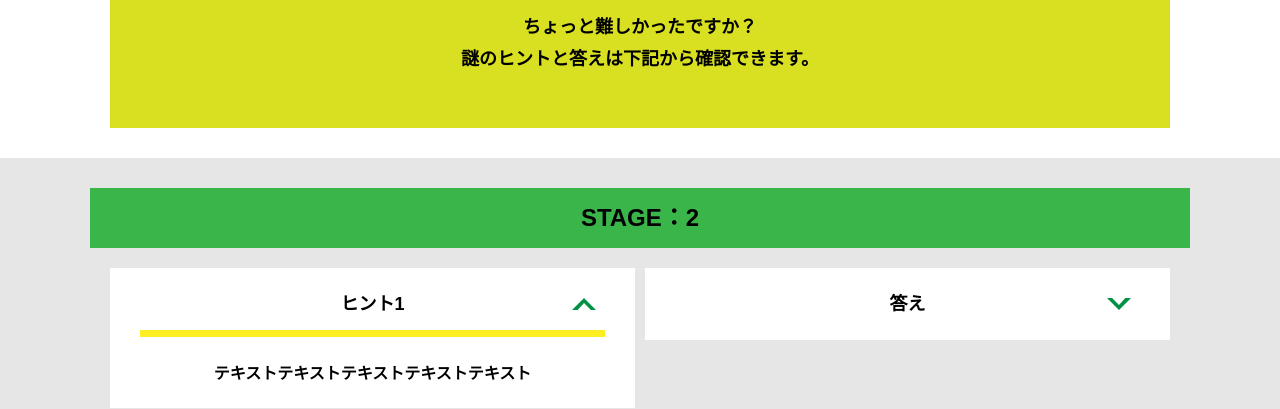
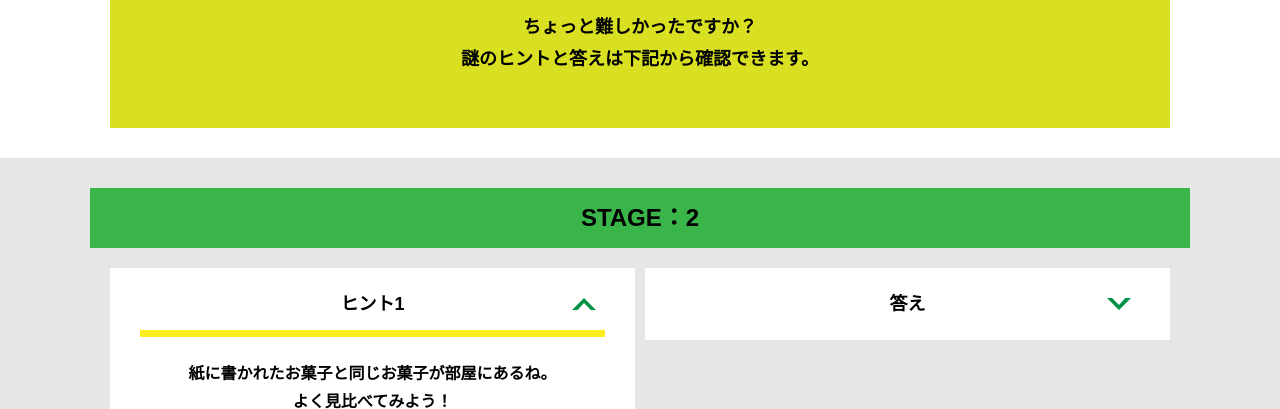
Before and after one commit to yasu-ryo-n/beta-meieki-A, a plain HTML site: page hint2.html in a window 1280 px wide. Both pictures are taken after a click on the element "ヒント1". Shown: the part 391-800 px from the top of the page. Drawn offline with nearby package versions, Linux system fonts and the light colour scheme; files that its build step writes are made by us from their sources.

Commit message:
Update hint2.html

```diff
--- a/hint2.html
+++ b/hint2.html
@@ -42,15 +42,15 @@
           <div class="column">
             <div class="card">
               <h3 class="card__title">ヒント1<svg class="card__arrow"><use xlink:href="#arrow"></use></svg></h3>
-              <p class="card__content">テキストテキストテキストテキストテキスト</p>
+              <p class="card__content">紙に書かれたお菓子と同じお菓子が部屋にあるね。<br>よく見比べてみよう！</p>
             </div>
 
- <!-- 2-2ヒント追加
+
             <div class="card">
               <h3 class="card__title">ヒント2<svg class="card__arrow"><use xlink:href="#arrow"></use></svg></h3>
-              <p class="card__content">テキストテキストテキストテキストテキストテキストテキストテキストテキストテキスト</p>
+              <p class="card__content">赤白に塗られてた数字と英単語の語順を対比しよう！</p>
             </div>
-2-2ヒント追加ここまで -->
+
 
  <!-- 2-3ヒント追加
         　　 <div class="card">
```
